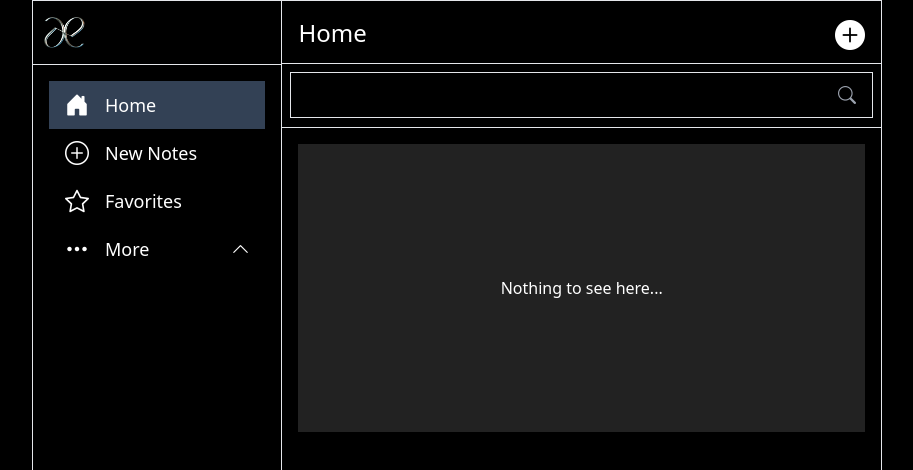
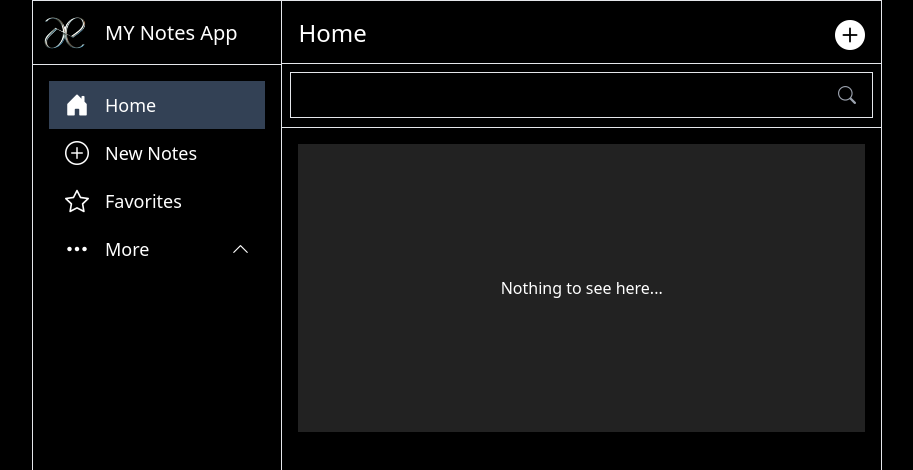
Before and after one commit to hansel-cmd/Notes-App, a Vue app: page / in a window 1280 px wide. Shown: the top 470 px of the page, without its empty margins (183-1096 px from the left). Built offline with nearby package versions, Linux system fonts and the light colour scheme.

Commit message:
- added app name for the Side Navigation - removed Trash and Settings routes - added dynamic browser page title

```diff
--- a/src/components/SearchBox.vue
+++ b/src/components/SearchBox.vue
@@ -3,11 +3,11 @@
         <div className="flex items-center border-[1px] px-2 py-2 grow">
             <input type="text" @keyup.enter="handleSearch"
                 className="w-full ms-2 bg-transparent focus:outline-none dark:text-white border-0 border-transparent focus:ring-0" />
-            <button className="me-2 outline-none" onClick={clearQueryString}>
+            <div className="me-2 outline-none">
                 <span title="Search">
-                    <i className="bi bi-search text-gray-400 text-lg block cursor-pointer hover:text-gray-800"></i>
+                    <i className="bi bi-search text-gray-400 text-lg block"></i>
                 </span>
-            </button>
+            </div>
         </div>
     </div>
 </template>
--- a/src/components/SideNavigation.vue
+++ b/src/components/SideNavigation.vue
@@ -1,8 +1,11 @@
 <template>
     <div class="sticky top-0 border-t-[1px]">
         <div class="border-b h-[64px]">
-            <router-link to="/">
-                <img :src="logo" alt="logo" class="rounded-full h-full">
+            <router-link to="/" class="items-center flex">
+                <img :src="logo" alt="logo" class="inline-block rounded-full h-[64px]">
+                <span class="text-xl ms-2">
+                    MY Notes App
+                </span>
             </router-link>
         </div>
         <ul class="p-4">
--- a/src/router/index.js
+++ b/src/router/index.js
@@ -11,46 +11,64 @@ const router = createRouter({
       path: routes.ALL,
       name: "home",
       component: HomePage,
+      beforeEnter(to, from, next) {
+        document.title = 'My Notes App | Home'
+        return next();
+      }
     },
     {
       path: routes.CREATE,
       name: "create",
       component: CreatePageVue,
+      beforeEnter(to, from, next) {
+        document.title = 'My Notes App | Create'
+        return next();
+      }
     },
     {
       path: routes.EDIT,
       name: "edit",
       component: () => import("../views/EditPage.vue"),
-    },
-    {
-      path: routes.SETTINGS,
-      name: "settings",
-      component: () => import("../views/SettingsPage.vue"),
+      beforeEnter(to, from, next) {
+        document.title = 'My Notes App | Edit'
+        return next();
+      }
     },
     {
       path: routes.FAVORITES,
       name: "favorites",
       component: () => import("../views/FavoritePage.vue"),
-    },
-    {
-      path: routes.TRASH,
-      name: "trash",
-      component: () => import("../views/TrashPage.vue"),
+      beforeEnter(to, from, next) {
+        document.title = 'My Notes App | Favorites'
+        return next();
+      }
     },
     {
       path: routes.GROUPS,
-      name: "goups",
+      name: "groups",
       component: () => import("../views/GroupPage.vue"),
+      beforeEnter(to, from, next) {
+        document.title = 'My Notes App | Group Notes'
+        return next();
+      }
     },
     {
       path: "/details/:id",
       name: "details",
       component: () => import("../views/DetailPage.vue"),
+      beforeEnter(to, from, next) {
+        document.title = 'My Notes App | Note Details'
+        return next();
+      }
     },
     {
       path: '/:pathMatch(.*)*',
       name: 'not-found',
-      component: NotFound
+      component: NotFound,
+      beforeEnter(to, from, next) {
+        document.title = 'My Notes App | Not Found'
+        return next();
+      }
     }
   ],
 });
--- a/src/router/routes.js
+++ b/src/router/routes.js
@@ -34,18 +34,6 @@ export const SECONDARY_LINKS = [
     icon: "bi bi-collection",
     iconFilled: "bi bi-collection-fill",
   },
-  {
-    path: TRASH,
-    name: "Trash Bin",
-    icon: "bi bi-trash3",
-    iconFilled: "bi bi-trash3-fill",
-  },
-  {
-    path: SETTINGS,
-    name: "Settings",
-    icon: "bi bi-gear",
-    iconFilled: "bi bi-gear-fill",
-  },
 ];
 
 export const OTHER_LINKS = [
```
